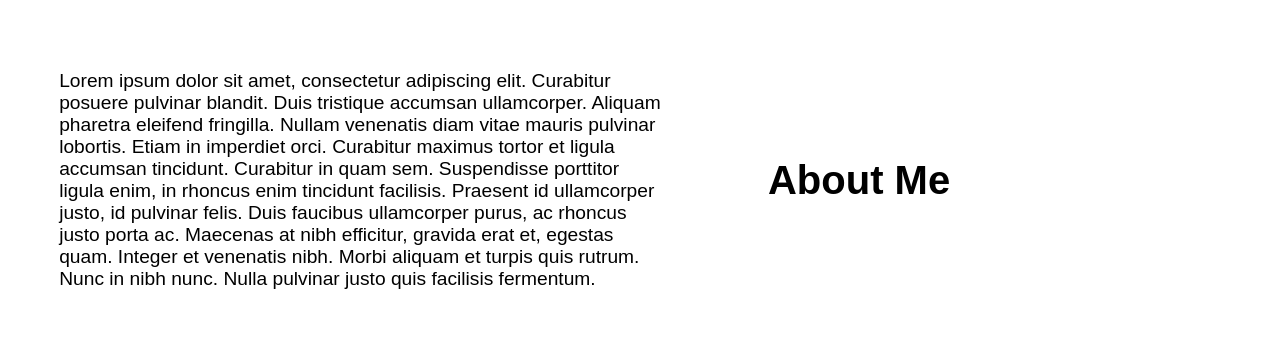
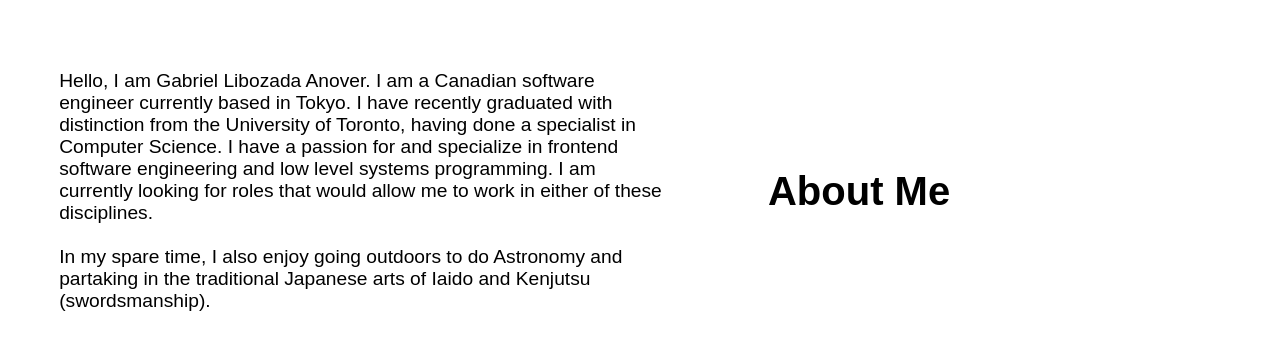
Before and after one commit to anoverga17/anoverga17.github.io, a Next.js app: page / in a window 1280 px wide. Shown: the part 413-762 px from the top of the page. Built offline with nearby package versions, Linux system fonts and the light colour scheme; a web font is replaced by a local one.

Commit message:
Added bio and setup for JP

```diff
--- a/package.json
+++ b/package.json
@@ -10,10 +10,13 @@
   },
   "dependencies": {
     "bootstrap": "^5.3.3",
+    "i18next": "^24.2.3",
     "motion": "^12.5.0",
     "next": "15.2.2",
+    "next-i18next": "^15.4.2",
     "react": "^19.0.0",
     "react-bootstrap": "^2.10.9",
-    "react-dom": "^19.0.0"
+    "react-dom": "^19.0.0",
+    "react-i18next": "^15.4.1"
   }
 }
--- a/src/app/page.js
+++ b/src/app/page.js
@@ -7,9 +7,12 @@
       <Intro/>
       <div className={styles.about_section}>
         <div className={styles.bio}>
-
-Lorem ipsum dolor sit amet, consectetur adipiscing elit. Curabitur posuere pulvinar blandit. Duis tristique accumsan ullamcorper. Aliquam pharetra eleifend fringilla. Nullam venenatis diam vitae mauris pulvinar lobortis. Etiam in imperdiet orci. Curabitur maximus tortor et ligula accumsan tincidunt. Curabitur in quam sem. Suspendisse porttitor ligula enim, in rhoncus enim tincidunt facilisis. Praesent id ullamcorper justo, id pulvinar felis. Duis faucibus ullamcorper purus, ac rhoncus justo porta ac. Maecenas at nibh efficitur, gravida erat et, egestas quam. Integer et venenatis nibh. Morbi aliquam et turpis quis rutrum. Nunc in nibh nunc. Nulla pulvinar justo quis facilisis fermentum.
-
+          Hello, I am Gabriel Libozada Anover. I am a Canadian software engineer currently based in Tokyo.
+          I have recently graduated with distinction from the University of Toronto, having done a specialist in Computer Science.
+          I have a passion for and specialize in frontend software engineering and low level systems programming. I am currently looking
+          for roles that would allow me to work in either of these disciplines. <br/><br/>
+          In my spare time, I also enjoy going outdoors to do Astronomy and partaking in the traditional Japanese
+          arts of Iaido and Kenjutsu (swordsmanship).
         </div>
         <div className={styles.about_title}>About Me</div>
       </div>
--- a/src/components/menu-bar.js
+++ b/src/components/menu-bar.js
@@ -8,9 +8,9 @@
     return (
         <Navbar bg="light" data-bs-theme="light">
             <Container className={styles.nav_container}>
-                <NavbarBrand className={styles.nav_logo} href="#home">Gabriel Anover</NavbarBrand>
+                <NavbarBrand className={styles.nav_logo} href="/">Gabriel Anover</NavbarBrand>
                 <Nav className={styles.nav_items}>
-                    <NavLink className={styles.nav_link} href="#home">About Me</NavLink>
+                    <NavLink className={styles.nav_link} href="/">About Me</NavLink>
                     <NavLink className={styles.nav_link} href="/projects">Projects</NavLink>
                     <NavLink className={styles.nav_link} href="/contact">Contact</NavLink>
                 </Nav>
```
Also changed, not shown: next-i18next.config.js (added, +7 -0 lines), 1 other file (tests, documents, lock files or other folders).
